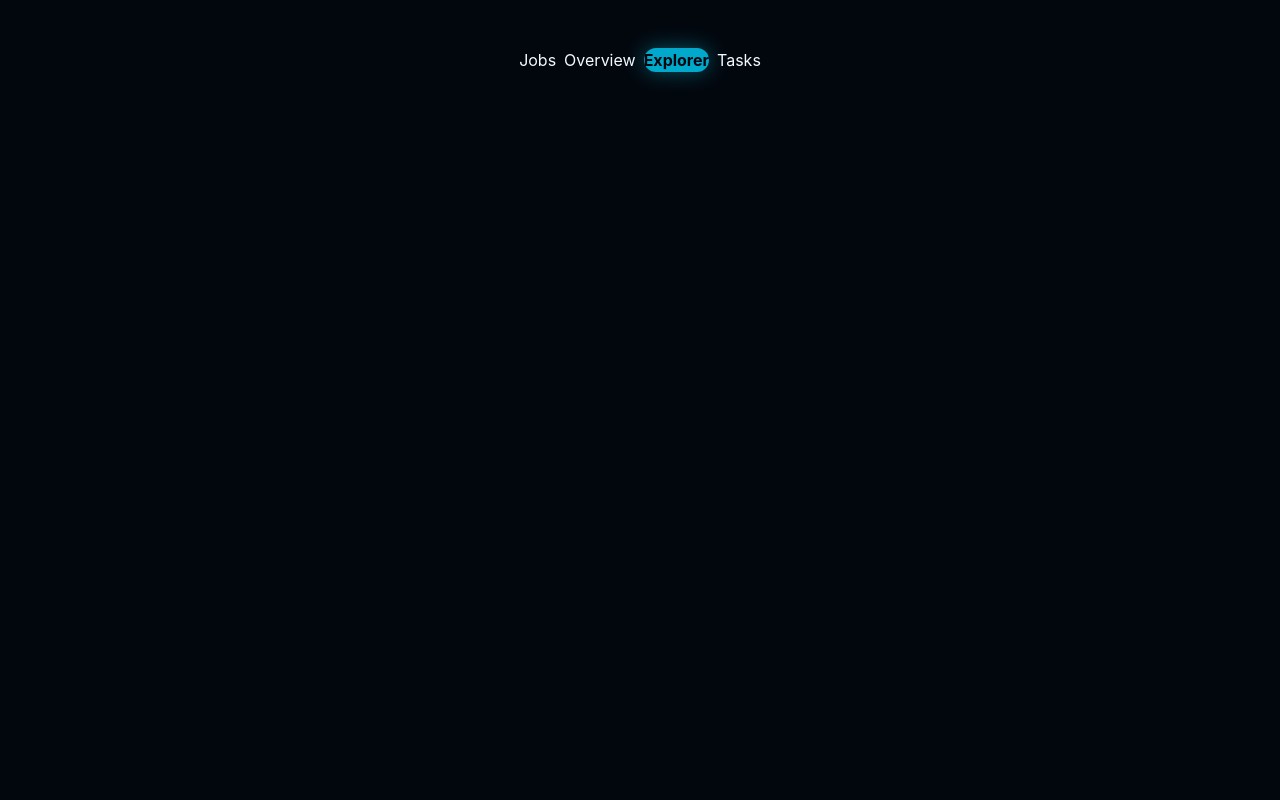
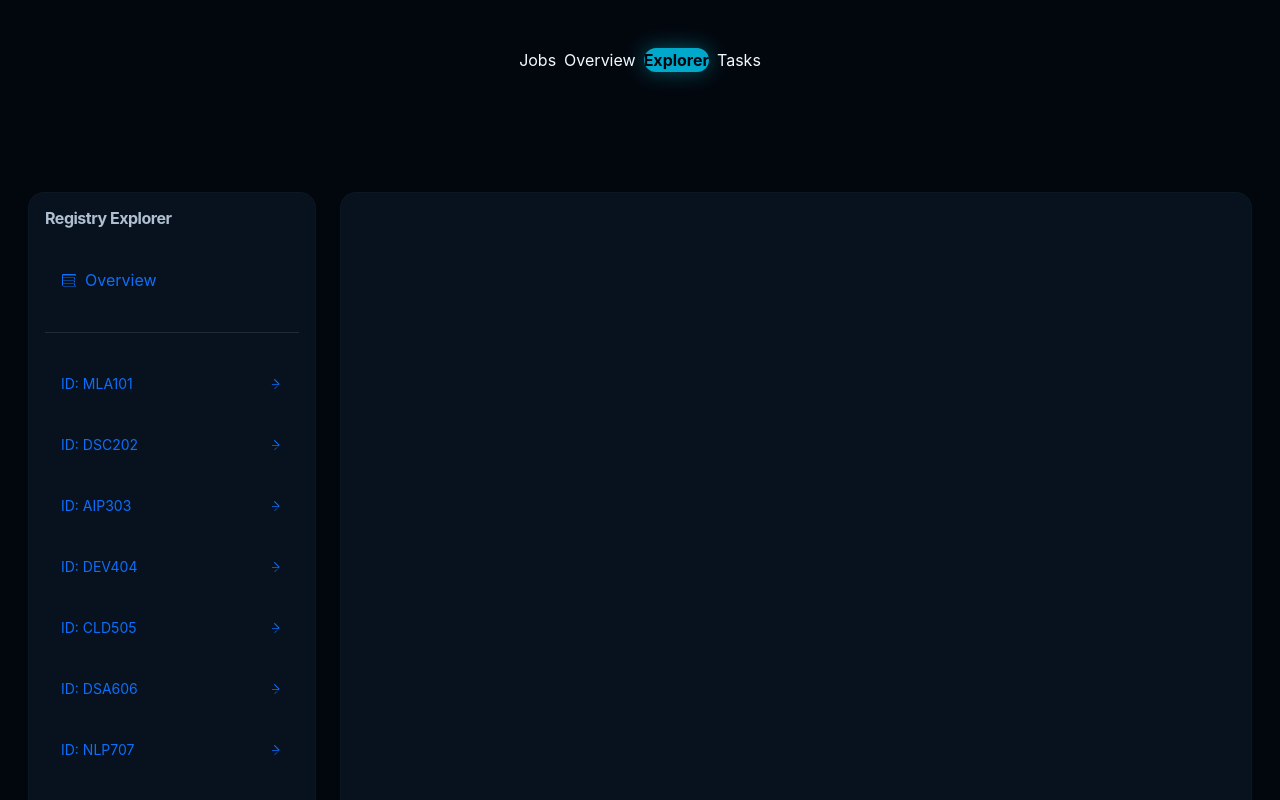
Before and after one commit to khaimonh/COS30043, a Vue app in the folder assignment2/: page /explorer in a window 1280 px wide. Shown: the top 800 px of the page. Built offline with nearby package versions, Linux system fonts and the light colour scheme.

Commit message:
update explorer to use other components

```diff
--- a/assignment2/src/components/Explorer.vue
+++ b/assignment2/src/components/Explorer.vue
@@ -1,5 +1,75 @@
 <template>
+  <div class="container-fluid py-5">
+    <div class="row g-4">
+      <!-- Left Sidebar: Navigation -->
+      <div class="col-12 col-md-3 col-lg-3">
+        <div class="bento-cell p-3 h-100">
+          <h3 class="h6 text-muted-bento mb-4 uppercase-tracked">Registry Explorer</h3>
+
+          <div class="nav flex-column gap-2">
+            <!-- Overview Link -->
+            <router-link
+              to="/explorer/overview"
+              class="nav-link p-3 rounded-3 text-main d-flex align-items-center gap-2"
+              active-class="active-explorer-link"
+            >
+              <svg xmlns="http://www.w3.org/2000/svg" width="16" height="16" fill="currentColor" class="bi bi-grid" viewBox="0 0 16 16">
+                <path fill-rule="evenodd" d="M1 3a1 1 0 0 1 1-1h12a1 1 0 0 1 1 1v10a1 1 0 0 1-1 1H2a1 1 0 0 1-1-1V3zm1 1v10a.5.5 0 0 0 .5.5h12a.5.5 0 0 0 .5-.5V4a.5.5 0 0 0-.5-.5H2a.5.5 0 0 0-.5.5z"/>
+                <path d="M2 6a.5.5 0 0 1 .5-.5h11a.5.5 0 0 1 .5.5v1a.5.5 0 0 1-1 0v-1H2.5A.5.5 0 0 1 2 6zm0 3a.5.5 0 0 1 .5-.5h11a.5.5 0 0 1 .5.5v1a.5.5 0 0 1-1 0v-1H2.5A.5.5 0 0 1 2 9zm0 3a.5.5 0 0 1 .5-.5h11a.5.5 0 0 1 .5.5v1a.5.5 0 0 1-1 0v-1H2.5A.5.5 0 0 1 2 12z"/>
+              </svg>
+              Overview
+            </router-link>
+
+            <hr class="my-3 border-secondary opacity-25" />
+
+            <!-- Job ID Links -->
+            <div class="d-flex flex-column gap-2">
+              <router-link
+                v-for="job in jobs"
+                :key="job.job_id"
+                :to="{ name: 'ExplorerJobDetail', params: { id: job.job_id } }"
+                class="nav-link p-3 rounded-3 text-main d-flex align-items-center justify-content-between"
+                active-class="active-explorer-link"
+              >
+                <span class="small">ID: {{ job.job_id }}</span>
+                <svg xmlns="http://www.w3.org/2000/svg" width="12" height="12" fill="currentColor" class="bi bi-chevron-right" viewBox="0 0 16 16">
+                  <path fill-rule="evenodd" d="M4.646 1.646a.5.5 0 0 1 .708 0l6 6a.5.5 0 0 1 0 .708l-6 6a.5.5 0 0 1-.708-.708L10 9.293H1.5a.5.5 0 0 1 0-1h8.5l-6-6a.5.5 0 0 1 0-.708z"/>
+                </svg>
+              </router-link>
+            </div>
+          </div>
+        </div>
+      </div>
+
+      <!-- Right Content: Viewport -->
+      <div class="col-12 col-md-9 col-lg-9">
+        <div class="bento-cell h-100">
+          <router-view />
+        </div>
+      </div>
+    </div>
+  </div>
 </template>
 
 <script setup>
+import jobsData from '../data/jobs.json';
+const jobs = jobsData;
 </script>
+
+<style scoped>
+.active-explorer-link {
+  background: var(--brand-primary) !important;
+  color: var(--bg-main) !important;
+  font-weight: 600;
+}
+
+.nav-link {
+  transition: all 0.2s ease;
+  cursor: pointer;
+}
+
+.nav-link:hover:not(.active-explorer-link) {
+  background: var(--bg-surface-alt);
+  color: var(--text-main) !important;
+}
+</style>
--- a/assignment2/src/router.js
+++ b/assignment2/src/router.js
@@ -13,20 +13,32 @@ const routes = [
         component: JobList,
     },
     {
-        path: '/job/:id',
-        name: 'JobDetail',
-        component: JobDetail,
-        props: true,
-    },
-    {
         path: '/overview',
         name: 'JobOverview',
         component: JobOverview,
     },
     {
         path: '/explorer',
-        name: 'Explorer',
         component: Explorer,
+        children: [
+            {
+                path: 'overview',
+                name: 'ExplorerOverview',
+                component: JobOverview,
+            },
+            {
+                path: 'job/:id',
+                name: 'ExplorerJobDetail',
+                component: JobDetail,
+                props: true,
+            },
+        ]
+    },
+    {
+        path: '/job/:id',
+        name: 'JobDetail',
+        component: JobDetail,
+        props: true,
     },
     {
         path: '/todo',
```
